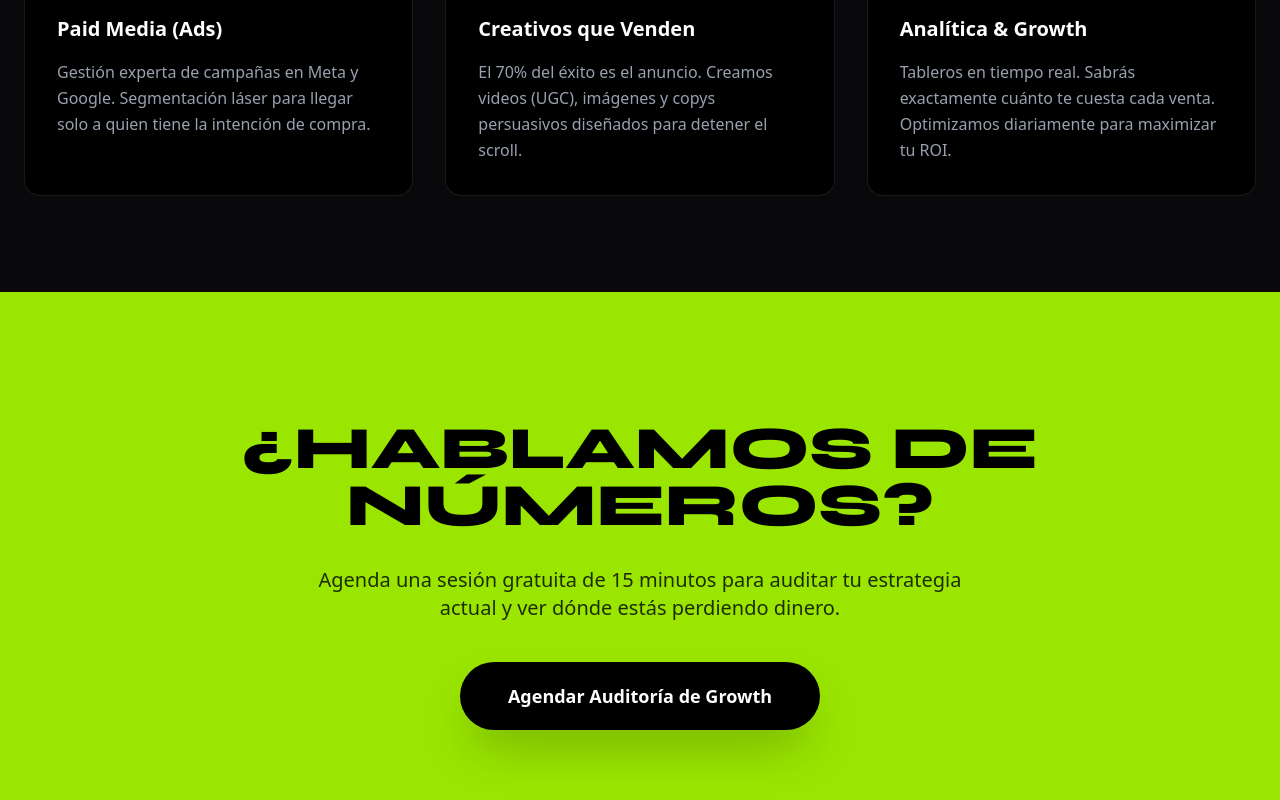
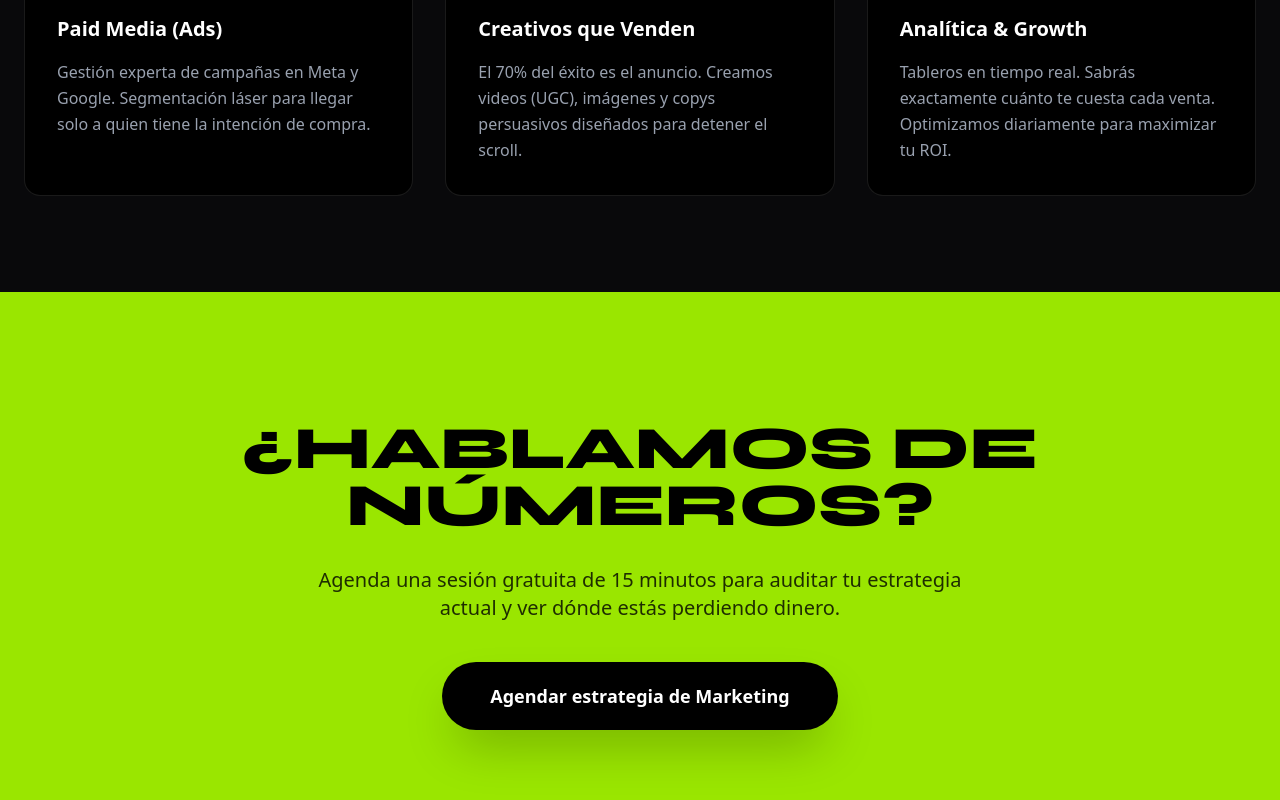
Before and after one commit to Asai07/mada-marketing, a Next.js app: page /servicios/marketing-digital in a window 1280 px wide. Shown: the part 2240-3040 px from the top of the page. Built offline with nearby package versions, Linux system fonts and the light colour scheme.

Commit message:
cambios en marketing page

```diff
--- a/app/servicios/marketing-digital/MarketingClient.jsx
+++ b/app/servicios/marketing-digital/MarketingClient.jsx
@@ -298,8 +298,8 @@ export default function MarketingPage() {
                     <p className="text-lg md:text-xl font-medium mb-10 max-w-2xl mx-auto opacity-80">
                         Agenda una sesión gratuita de 15 minutos para auditar tu estrategia actual y ver dónde estás perdiendo dinero.
                     </p>
-                    <a href="https://wa.me/528180114561" target="_blank" className="inline-flex items-center gap-3 px-10 py-4 md:px-12 md:py-5 bg-black text-white font-bold rounded-full text-base md:text-lg hover:scale-105 transition-transform shadow-2xl">
-                        Agendar Auditoría de Growth
+                    <a href="https://wa.me/528180114561?text=Hola,%20me%20interesa%20agendar%20una%20estrategia%20de%20marketing." target="_blank" className="inline-flex items-center gap-3 px-10 py-4 md:px-12 md:py-5 bg-black text-white font-bold rounded-full text-base md:text-lg hover:scale-105 transition-transform shadow-2xl">
+                        Agendar estrategia de Marketing
                     </a>
                 </div>
             </section>
```
